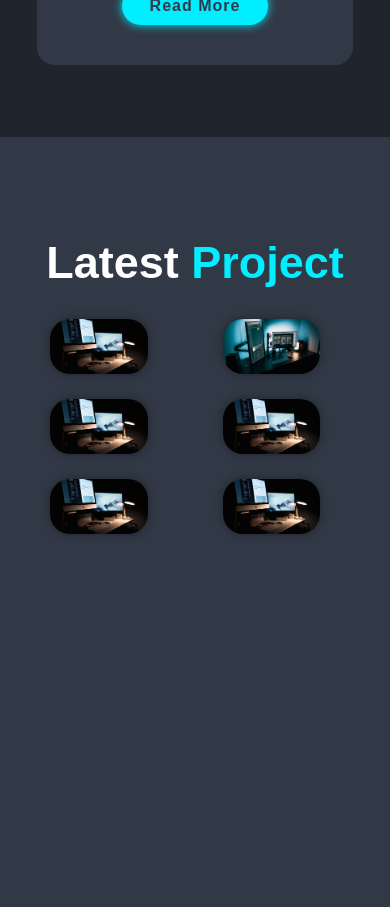
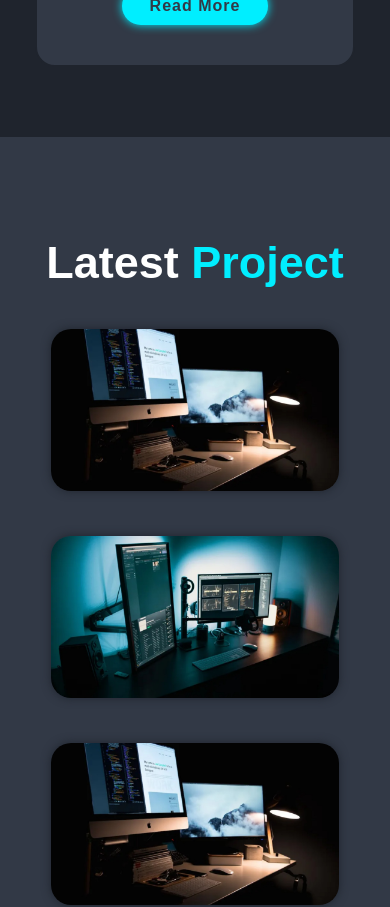
Before and after one commit to Christian-Zafalon/PortifolioZafalon, an Angular app: page /home in a window 390 px wide. Shown: the part 2980-3887 px from the top of the page. Built offline with nearby package versions, Linux system fonts and the light colour scheme.

Commit message:
responsividade da grid no portifolio

```diff
--- a/src/app/pages/portifolio/portifolio.component.scss
+++ b/src/app/pages/portifolio/portifolio.component.scss
@@ -1,9 +1,7 @@
 .portifolio-box {
   position: relative;
   width: 25vw;
-  /* Reduza o valor para diminuir o tamanho padrão */
   max-width: 400px;
-  /* Reduza o valor para diminuir o tamanho máximo */
   margin-left: 15px;
 
   img {
@@ -41,7 +39,6 @@
   display: flex;
 }
 
-
 .portifolio-box .portifolio-layer {
   position: absolute;
   bottom: 0;
@@ -61,7 +58,6 @@
 
 .portifolio-box:hover .portifolio-layer {
   transform: translateY(0%);
-
 }
 
 .portifolio-layer h4 {
@@ -88,22 +84,26 @@
   color: var(--second-bg-color);
 }
 
+// /* Media query para telas médias (tablets) */
+// @media (max-width: 991px) {
+//   .portifolio {
+//     padding-bottom: 7rem;
+//   }
+
+//   .portifolio-container {
+//     grid-template-columns: repeat(2, 1fr);
+//   }
+// }
+
+/* Media query para telas pequenas (celulares) */
 @media (max-width: 768px) {
-  .portifolio h2 {
-    margin-bottom: 3rem;
+
+  .portifolio-container {
+    grid-template-columns: 1fr;
   }
 
-  .portifolio h4 {
-    margin-top: 25rem;
-  }
-
-  .portifolio-container {
-    grid-template-columns: repeat(2, 1fr);
+  .portifolio-box {
+    width: 90%;
+    margin: 0 auto 2rem;
   }
 }
-
-@media (max-width: 991px) {
-  .portifolio {
-    padding-bottom: 7rem;
-  }
-}
```
